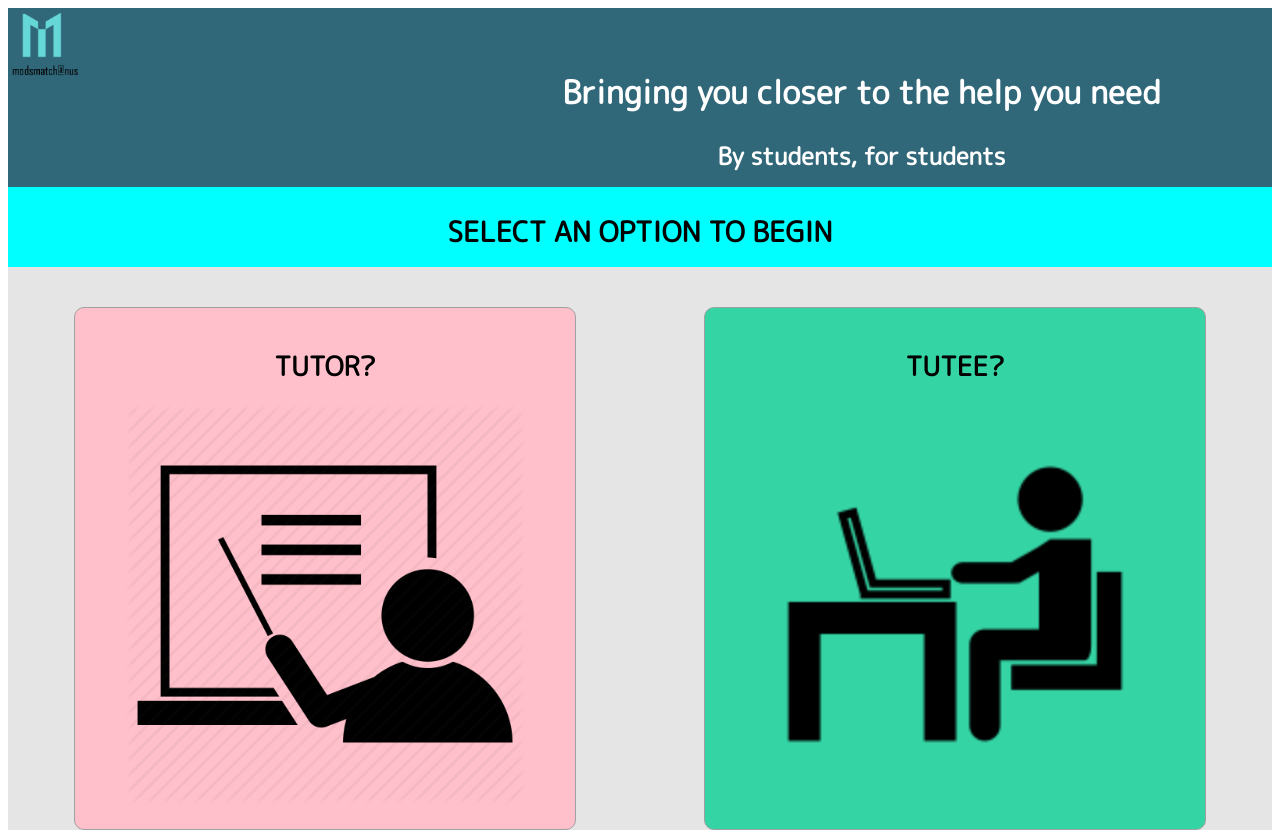
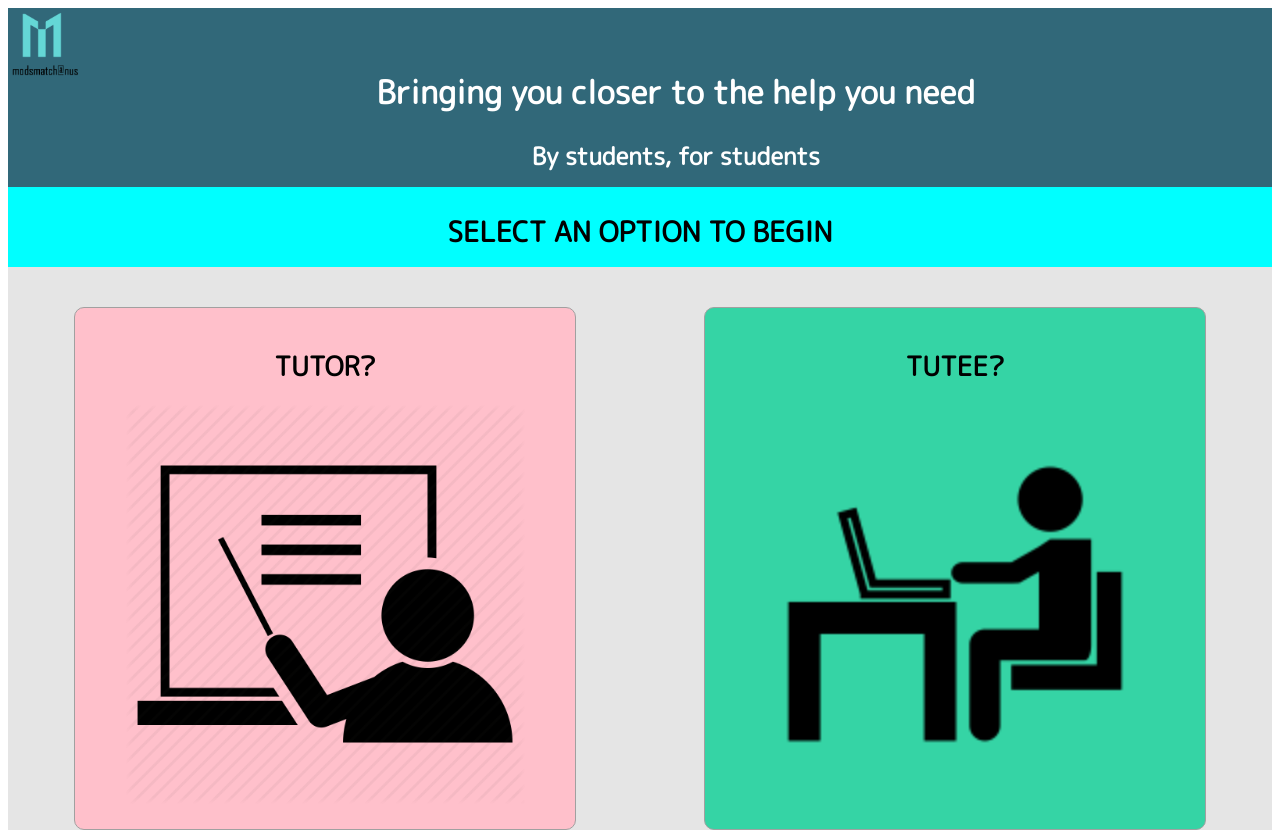
Before and after one commit to Keithlimhs/BT3103-project, a Vue app: page / in a window 1280 px wide. Built offline with nearby package versions, Linux system fonts and the light colour scheme.

Commit message:
css main page

```diff
--- a/src/views/MainPage.vue
+++ b/src/views/MainPage.vue
@@ -79,13 +79,13 @@ export default {
   min-height: 25vh;
   margin-bottom: -21px; /*Removes space between margin*/
   /* text-align: left; */
-  display: flex
+  display: flex;
 }
 .wrapper{
   color: white;
   font-family: 'M PLUS Rounded 1c';
   padding-top: 40px;
-  padding-left: 480px;
+  padding-left: 23vw;
 }
 .topArt2{
   background-color:aqua;
```
